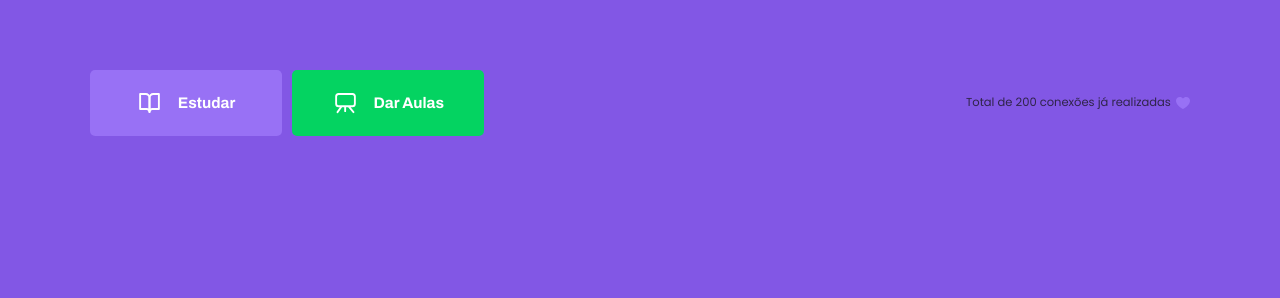
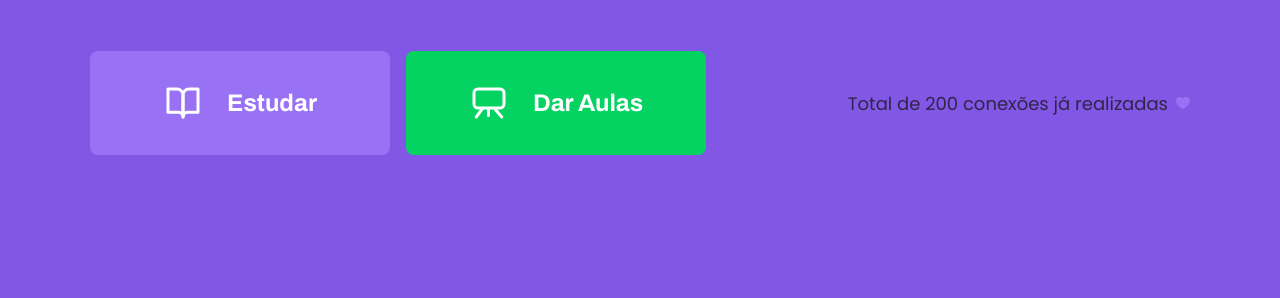
Before and after one commit to jairodias/nlw2, a plain HTML site: page index.html in a window 1280 px wide. Shown: the part 510-808 px from the top of the page. Drawn offline with Linux system fonts and the light colour scheme.

Commit message:
ajeitando a media query

```diff
--- a/styles/partials/page-landing.css
+++ b/styles/partials/page-landing.css
@@ -1,7 +1,3 @@
-:root{
-    font-size: 40%;
-}
-
 #page-landing{
     background: var(--color-primary);
 }
@@ -90,6 +86,12 @@
     margin-left: 0.8rem;
 }
 
+@media (max-width: 699px){
+    :root{
+        font-size: 40%;
+    }
+}
+
 @media (min-width: 1100px){
     #page-landing #container{
         max-width: 1100px;
@@ -119,6 +121,8 @@
     .buttons-container{
         grid-area: button;
         justify-content: flex-start;
+
+        margin: 0;
     }
     .total-connections{
         grid-area: texting;
```
